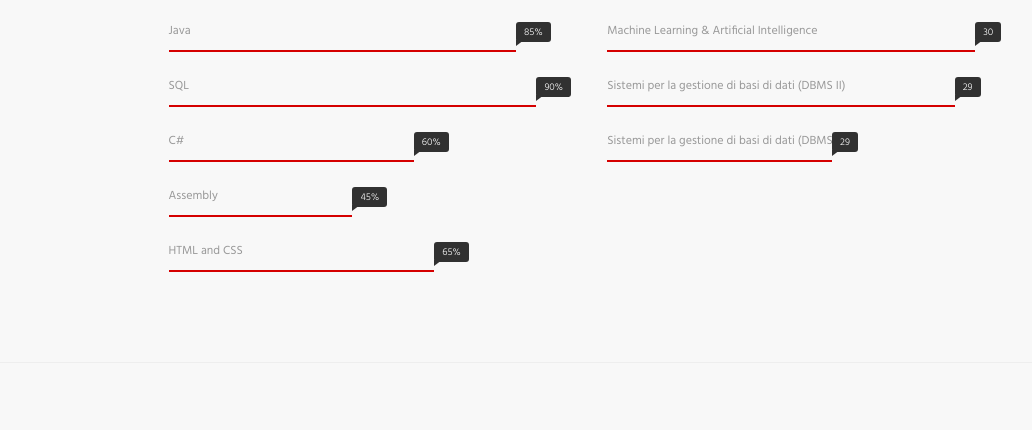
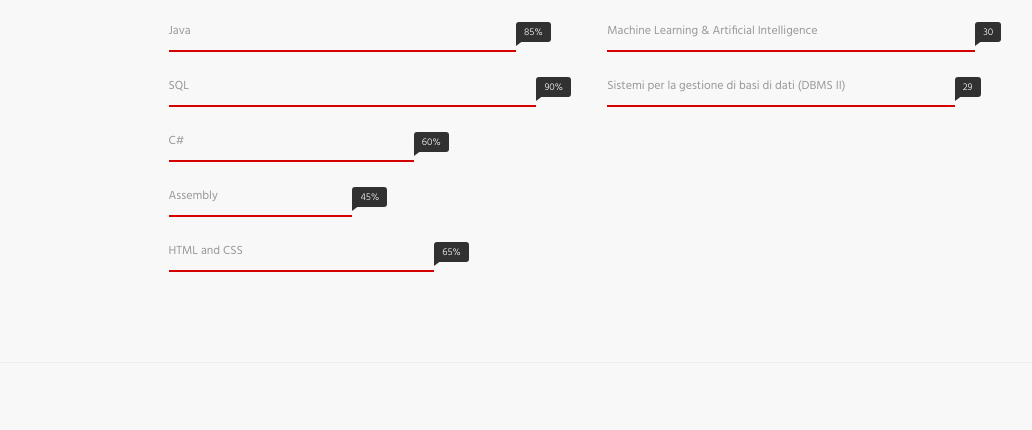
Before and after one commit to Pdipedro25/pdipedro25.github.io, a plain HTML site: page curriculum.html in a window 1280 px wide. Shown: the part 1103-1533 px from the top of the page, without its empty margins (194-1226 px from the left). Drawn offline with Linux system fonts and the light colour scheme.

Commit message:
Update curriculum.html

```diff
--- a/curriculum.html
+++ b/curriculum.html
@@ -387,19 +387,6 @@
                             </div>
                             <!-- /.skill-p!!!!!!!!!!!!!!!!!!!!rogress -->
 
-			<div class="progress-item">
-                                <span class="progress-title">Sistemi per la gestione di basi di dati (DBMS II)</span>
-
-                                <div class="progress">
-                                    <div class="progress-bar" role="progressbar" aria-valuenow="55" aria-valuemin="0"
-                                         aria-valuemax="100" style="width: 55%;"><span
-                                            class="progress-percent"> 29</span>
-                                    </div>
-                                </div>
-                                <!-- /.progress -->
-                            </div>
-                            <!-- /.skill-pr!!!!!!!!!!!!!!!!!!ogress -->
-
                         </div>
                         <!-- /.progress-wrapper -->
                     </div>
```
